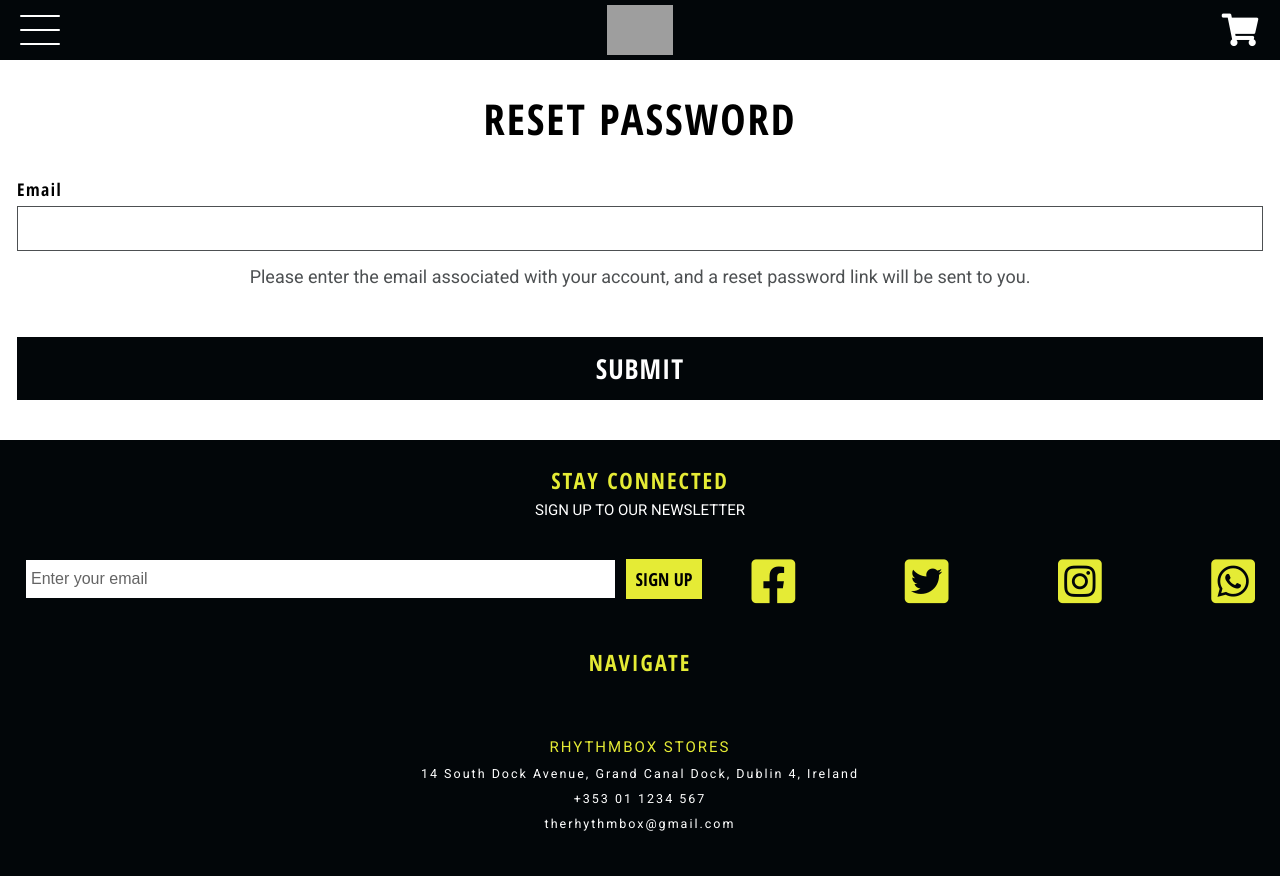
After one commit to cjcon90/the_rhythm_box, a Django app: page /account/password-reset/ in a window 1280 px wide. The commit adds this page. Run offline with Django 3.2, Linux system fonts and the light colour scheme; some libraries are stand-ins or nearby versions; grey boxes are pictures that could not be loaded.

Commit message:
Add Password Reset Functionality

```diff
--- a/rhythmbox/accounts/templates/accounts/account_details.html
+++ b/rhythmbox/accounts/templates/accounts/account_details.html
@@ -9,7 +9,7 @@
 <div class="account">
     <div class="account__links">
         <a href="{% url 'my_orders' %}" class="account__links--link btn btn--white regular">My Orders</a>
-        <a href="#" class="account__links--link btn btn--white regular">Change Password</a>
+        <a href="{% url 'password_reset' %}" class="account__links--link btn btn--white regular">Change Password</a>
     </div>
     <div class="account__details">
         <div class="account__details--user">
--- a/rhythmbox/accounts/templates/accounts/my_orders.html
+++ b/rhythmbox/accounts/templates/accounts/my_orders.html
@@ -9,7 +9,7 @@
 <h1 class="section__heading upper bold">My Orders</h1>
 <div class="account__links">
     <a href="{% url 'account_details' %}" class="account__links--link btn btn--white regular">Account Details</a>
-    <a href="#" class="account__links--link btn btn--white regular">Change Password</a>
+    <a href="{% url 'password_reset' %}" class="account__links--link btn btn--white regular">Change Password</a>
 </div>
 <div class="orders">
     {% for order in orders %}
--- /dev/null
+++ b/rhythmbox/accounts/templates/accounts/password_reset.html
@@ -0,0 +1,30 @@
+{% extends 'store/base.html' %}
+
+{% load widget_tweaks %}
+
+{% block title %}Reset Password{% endblock title %}
+
+{% block content %}
+    <h2 class="section__heading upper bold">Reset Password</h2>
+    <form method="POST" class="form" novalidate>
+        {% csrf_token %}
+
+        {% for field in form %}
+        <fieldset class="form__group">
+            <label for="email" class="form__label bold">{{ field.label }}</label>
+            {{ field|add_class:'form__input regular' }}
+            {% for error in field.errors %}
+            <span class="form__error bold">{{ error }}</span>
+            {% endfor %}
+            <span class="password-reset__text regular">Please enter the email associated with your account, and a reset password link will be sent to you.</span>
+        </fieldset>
+        {% endfor %}
+        {% for error in field.errors %}
+            <span class="form__error bold">{{ error }}</span>
+        {% endfor %}
+
+        <fieldset class="form__group">
+            <button type="submit" class="form__submit btn btn--black upper bold">Submit</button>
+        </fieldset>
+    </form>
+{% endblock content %}
--- a/rhythmbox/accounts/urls.py
+++ b/rhythmbox/accounts/urls.py
@@ -1,4 +1,5 @@
 from django.urls import path
+from django.contrib.auth import views as auth_views
 from .views import (
     register_user,
     logout_user,
@@ -23,5 +24,32 @@ urlpatterns = [
     path("account/address/new/", add_address, name="add_address"),
     path("account/address/edit/", edit_address, name="edit_address"),
     path("account/orders/", my_orders, name="my_orders"),
-
+    path(
+        "account/password-reset/",
+        auth_views.PasswordResetView.as_view(
+            template_name="accounts/password_reset.html"
+        ),
+        name="password_reset",
+    ),
+    path(
+        "account/password-reset/done/",
+        auth_views.PasswordResetDoneView.as_view(
+            template_name="accounts/password_reset_done.html"
+        ),
+        name="password_reset_done",
+    ),
+    path(
+        "account/password-reset-confirm/<uidb64>/<token>/",
+        auth_views.PasswordResetConfirmView.as_view(
+            template_name="accounts/password_reset_confirm.html"
+        ),
+        name="password_reset_confirm",
+    ),
+    path(
+        "account/password-reset-complete/",
+        auth_views.PasswordResetCompleteView.as_view(
+            template_name="accounts/password_reset_complete.html"
+        ),
+        name="password_reset_complete",
+    ),
 ]
--- a/rhythmbox/static/scss/main.scss
+++ b/rhythmbox/static/scss/main.scss
@@ -16,6 +16,7 @@
 @import 'pages/checkout';
 @import 'pages/home';
 @import 'pages/orders';
+@import 'pages/password_reset';
 @import 'pages/product-page';
 @import 'pages/shop';
 
--- /dev/null
+++ b/rhythmbox/static/scss/pages/_password_reset.scss
@@ -0,0 +1,22 @@
+.password-reset {
+    &__text {
+        text-align: center;
+        font-size: 1.8rem;
+        padding: 1rem;
+        color: $color-black-semi;
+    }
+
+    &__button {
+        font-size: 1.6rem;
+        padding: 1rem;
+    }
+
+    &-done {
+        display: flex;
+        flex-direction: column;
+        gap: 2.5rem;
+        justify-content: center;
+        align-items: center;
+        padding-bottom: 5rem;
+    }
+}
--- a/rhythmbox/store/templates/store/base.html
+++ b/rhythmbox/store/templates/store/base.html
@@ -66,7 +66,7 @@
                         <ul class="nav-menu__list--inner">
                             <li class="nav-menu__list--subcategory regular"><a href="{% url 'account_details' %}">My Details</a></li>
                             <li class="nav-menu__list--subcategory regular"><a href="{% url 'my_orders' %}">My Orders</a></li>
-                            <li class="nav-menu__list--subcategory regular"><a href="#">Change Password</a></li>
+                            <li class="nav-menu__list--subcategory regular"><a href="{% url 'password_reset' %}">Change Password</a></li>
                         </ul>
                     </li>
                     {% else %}
```
Also changed, not shown: rhythmbox/accounts/templates/accounts/password_reset_complete.html (added, +8 -0 lines), rhythmbox/accounts/templates/accounts/password_reset_confirm.html (added, +29 -0 lines), rhythmbox/accounts/templates/accounts/password_reset_done.html (added, +8 -0 lines), rhythmbox/images.txt (deleted, +0 -20 lines), rhythmbox/rhythmbox/settings.py (+9 -0 lines), rhythmbox/static/css/main.css.
